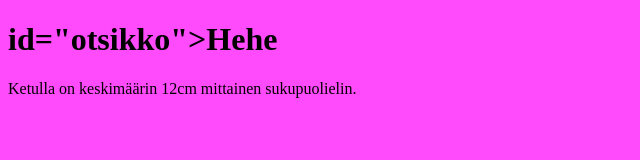
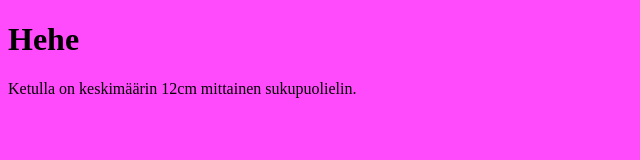
Before and after one commit to HakkerBoo22/Ui-Juna, a plain HTML site: page index.html in a window 1280 px wide. Shown: the whole page, without its empty margins (0-640 px from the left). Drawn offline with Linux system fonts and the light colour scheme.

Commit message:
Update index.html

```diff
--- a/index.html
+++ b/index.html
@@ -15,7 +15,7 @@
 
 <body style="background-color:#FF4BFC;">
 
-<h1> id="otsikko">Hehe</h1>
+<h1 id="otsikko">Hehe</h1>
 <p>Ketulla on keskimäärin 12cm mittainen sukupuolielin.</p>
 
 </body>
```
